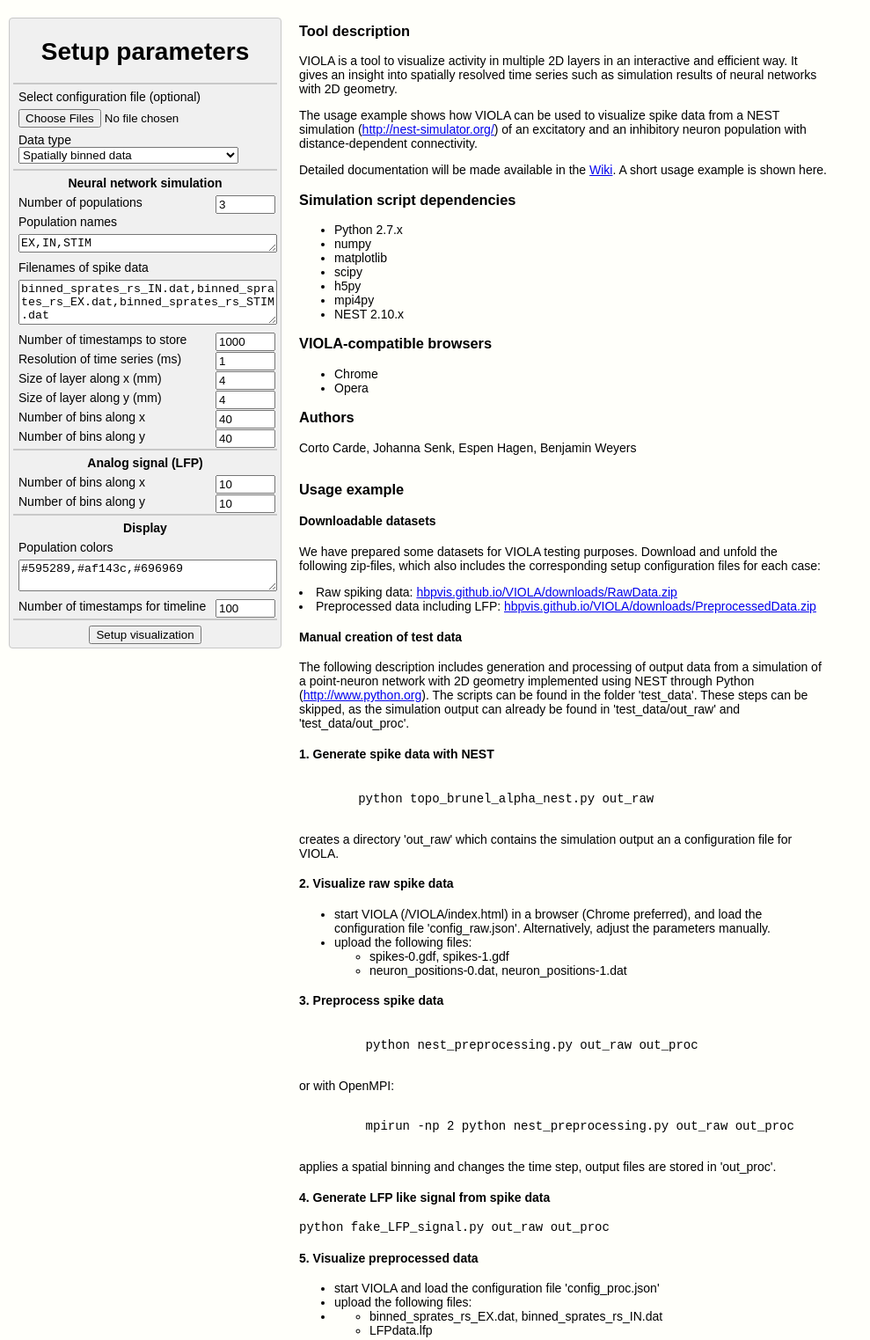
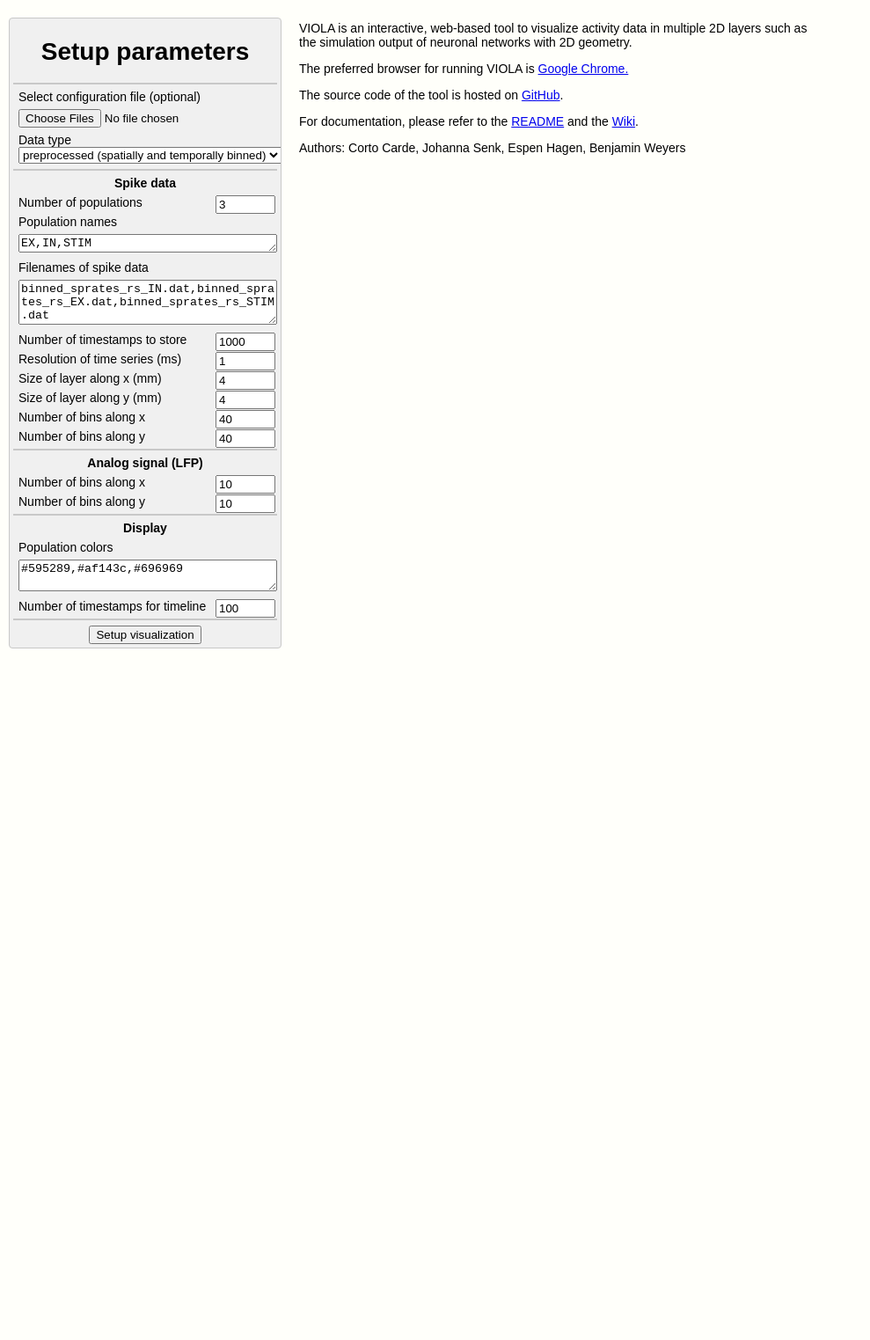
Before and after one commit to HBPVIS/VIOLA, a plain HTML site: page index.html in a window 1280 px wide. Shown: the part 60-1583 px from the top of the page at 88% size, without its empty margins (0-989 px from the left). After the commit the page ends 800 px from the top, so only its background shows below. Drawn offline with Linux system fonts and the light colour scheme.

Commit message:
Merge with master

```diff
--- a/css/visu.css
+++ b/css/visu.css
@@ -271,7 +271,7 @@ body{
   font:bold 16px verdana, sans-serif;
   text-decoration:none;
   display:block;
-  width:120px;
+  width:90px;
   padding:5px;
   border:1px solid #c8c8c8;
 }
--- a/index.html
+++ b/index.html
@@ -33,15 +33,15 @@
       <ul class="list-nostyle">
         <li>Data type
           <select onchange="updateDataType()" id="dataTypeSelect">
-            <option value="binned">Spatially binned data</option>
-            <option value="neuron">Single neurons (raw simulation output)
+            <option value="binned">preprocessed (spatially and temporally binned)</option>
+            <option value="neuron">raw (single spikes)
             </option>
         </select>
         </li>
       </ul>
       <ul id="paramList" class="list-nostyle">
         <li class="spacer"></li>
-        <li class="paramListSubtitle">Neural network simulation</li>
+        <li class="paramListSubtitle">Spike data</li>
         <!-- using default values from current test data-->
         <li>Number of populations
           <input id="popNumber" type="number" value="3">
@@ -93,122 +93,17 @@
 
     <!-- readme -->
     <div id="readme" class="readme">
-      <h3>Tool description</h3>
-
-      <p>VIOLA is a tool to visualize activity in multiple 2D layers in an
-        interactive and efficient way. It gives an insight into
-        spatially resolved time series such as simulation results of
-        neural networks with 2D geometry.</p>
-
-      <p>The usage example shows how VIOLA can be used to visualize spike data
-        from a NEST simulation
-        (<a href="http://nest-simulator.org/">http://nest-simulator.org/</a>)
-        of an excitatory and an inhibitory neuron population with
-        distance-dependent connectivity.</p>
-
-      <p>Detailed documentation will be made available in the
-        <a href="https://github.com/HBPVIS/VIOLA/wiki">Wiki</a>.
-        A short usage example is shown here.</p>
-
-       <h3>Simulation script dependencies</h3>
-
-       <ul>
-         <li>Python 2.7.x</li>
-         <li>numpy</li>
-         <li>matplotlib</li>
-         <li>scipy</li>
-         <li>h5py</li>
-         <li>mpi4py</li>
-         <li>NEST 2.10.x</li>
-       </ul>
-
-       <h3>VIOLA-compatible browsers</h3>
-       <ul>
-         <li>Chrome</li>
-         <li>Opera</li>
-       </ul>
-
-       <h3>Authors</h3>
-       <p>Corto Carde, Johanna Senk, Espen Hagen, Benjamin Weyers</p>
-    </div>
-
-    <!-- usage example from readme -->
-    <div id="readmeUsageExample" class="readme">
-      <h3>Usage example</h3>
-
-      <h4>Downloadable datasets</h4>
-
-      <p>We have prepared some datasets for VIOLA testing purposes. Download and
-      unfold the following zip-files, which also includes the corresponding
-      setup configuration files for each case:
-
-      <li>Raw spiking data: <a href="https://hbpvis.github.io/VIOLA/downloads/RawData.zip">hbpvis.github.io/VIOLA/downloads/RawData.zip</a></li>
-      <li>Preprocessed data including LFP: <a href="https://hbpvis.github.io/VIOLA/downloads/PreprocessedData.zip">hbpvis.github.io/VIOLA/downloads/PreprocessedData.zip</a></p></li>
-
-      <h4>Manual creation of test data</h4>
-
-      <p>The following description includes generation and processing of
-        output data from a simulation of a point-neuron network with 2D
-        geometry  implemented using NEST
-        through Python
-        (<a href="http://www.python.org">http://www.python.org</a>).
-        The scripts can be found in the folder
-        'test_data'. These steps can be skipped, as the simulation
-        output can already be found in
-        'test_data/out_raw' and 'test_data/out_proc'.</p>
-
-      <h4>1. Generate spike data with NEST</h4>
-
-      <pre><code>
-        python topo_brunel_alpha_nest.py out_raw
-      </pre></code>
-
-      <p>creates a directory 'out_raw' which contains the simulation
-      output an a configuration file for VIOLA.</p>
-
-      <h4>2. Visualize raw spike data</h4>
-
-      <ul>
-        <li>start VIOLA (/VIOLA/index.html) in a browser (Chrome
-          preferred), and load the configuration file
-          'config_raw.json'.
-          Alternatively, adjust the parameters manually.</li>
-        <li>upload the following files:
-          <ul>
-            <li>spikes-0.gdf, spikes-1.gdf</li>
-            <li>neuron_positions-0.dat, neuron_positions-1.dat</li>
-          </ul>
-      </ul>
-
-      <h4>3. Preprocess spike data</h4>
-
-       <pre><code>
-         python nest_preprocessing.py out_raw out_proc
-       </pre></code>
-
-       <p>or with OpenMPI:</p>
-
-       <pre><code>
-         mpirun -np 2 python nest_preprocessing.py out_raw out_proc
-       </pre></code>
-
-       <p>applies a spatial binning and changes the time step, output
-         files are stored in 'out_proc'.</p>
-
-       <h4>4. Generate LFP like signal from spike data</h4>
-
-       <pre><code>python fake_LFP_signal.py out_raw out_proc</pre></code>
-
-       <h4>5. Visualize preprocessed data</h4>
-
-       <ul>
-         <li>start VIOLA and load the configuration file 'config_proc.json'</li>
-         <li>upload the following files:<li>
-           <ul>
-             <li>binned_sprates_rs_EX.dat, binned_sprates_rs_IN.dat</li>
-             <li>LFPdata.lfp</li>
-           </ul>
-       </ul>
+        <p>VIOLA is an interactive, web-based tool to visualize activity data in
+            multiple 2D layers such as the simulation output of neuronal networks
+            with 2D geometry.</p>
+        <p>The preferred browser for running VIOLA is
+            <a href="https://www.google.de/chrome">Google Chrome.</a></p>
+        <p>The source code of the tool is hosted on
+            <a href="https://github.com/HBPVIS/VIOLA.git">GitHub</a>.</p>
+        <p>For documentation, please refer to the
+            <a href="https://github.com/HBPVIS/VIOLA/blob/master/README.md">README</a>
+            and the <a href="https://github.com/HBPVIS/VIOLA/wiki">Wiki</a>.</p>
+        <p>Authors: Corto Carde, Johanna Senk, Espen Hagen, Benjamin Weyers</p>
     </div>
   </div>
 
@@ -437,8 +332,9 @@
         </div>
         <div id="infobox">
           <br>
-          <a href="#">FILE UPLOAD
-            <span>Upload files by dragging and dropping or via a file browser.
+          <a href="#">info:<br>File upload
+            <span>Upload files by dragging and dropping them to the blue box
+              or via a file manager by clicking the corresponding button.
             </span>
           </a>
         </div>
@@ -453,7 +349,7 @@
             <div draggable="true" id="miniCanvasPanel" class="displayPanel">
               <div id="infobox">
                 <br>
-                <a href="#">View 1
+                <a href="#">info:<br>View 1
                   <span>The spatially resolved spike-count rates of
                     each population are displayed in 2D. For raw data, spikes
                     are shown at the neuron locations.</span>
@@ -472,7 +368,7 @@
               </div>
               <div id="infobox">
                 <br>
-                <a href="#">Views 2&4
+                <a href="#">info:<br>Views 2&4
                   <span>View 2 (Scene Layers):
                     The spatially resolved spike-count rates of each population
                     are displayed in 3D. For raw data, spikes are shown at the
@@ -507,7 +403,7 @@
               </div>
               <div id="infobox">
                 <br>
-                <a href="#">View 3
+                <a href="#">info:<br>View 3
                   <span>The black trace shows the spike count
                     summed over all populations. For preprocessed data,
                     it is averaged over spatial bins.
```
